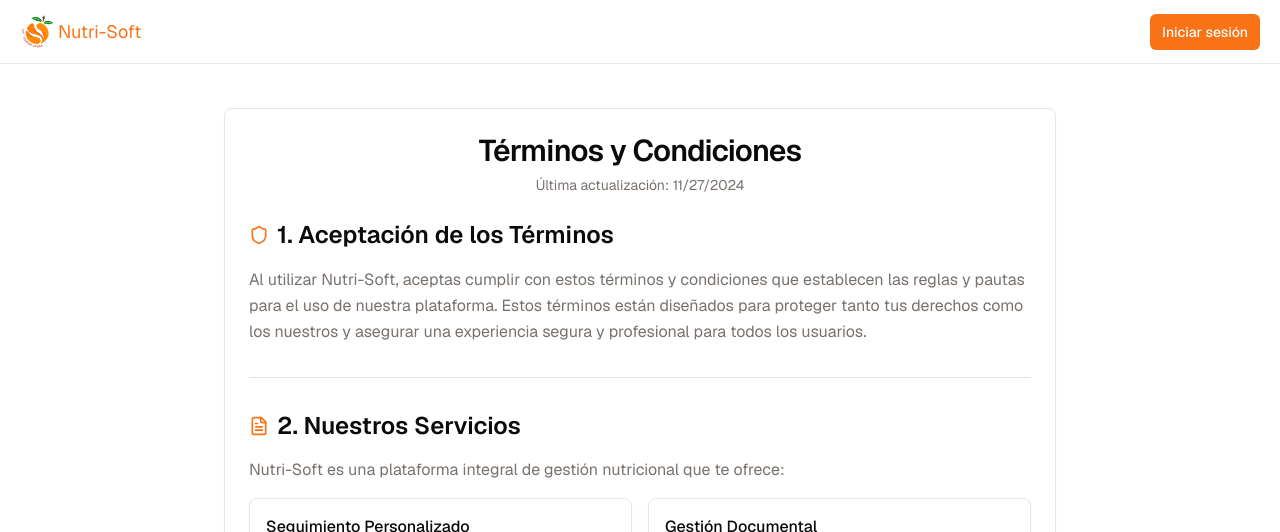
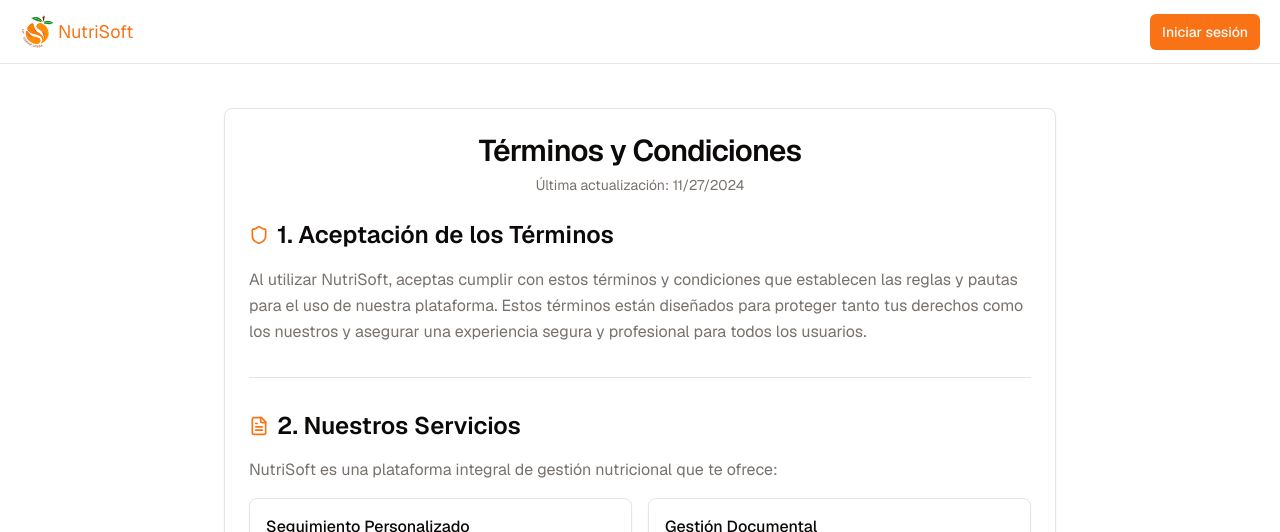
Before and after one commit to juanpedroarmella/nutri-app, a Next.js app: page /terms in a window 1280 px wide. Shown: the top 532 px of the page. Built offline with nearby package versions, Linux system fonts and the light colour scheme; no server answers.

Commit message:
fix(app): proyect name

```diff
--- a/common/constants/app.constants.ts
+++ b/common/constants/app.constants.ts
@@ -1,2 +1,2 @@
-export const APP_NAME = 'Nutri-Soft'
+export const APP_NAME = 'NutriSoft'
 export const APP_DESCRIPTION = 'Portal de nutrición profesional personalizada para el seguimiento de pacientes y planes nutricionales.'
```
